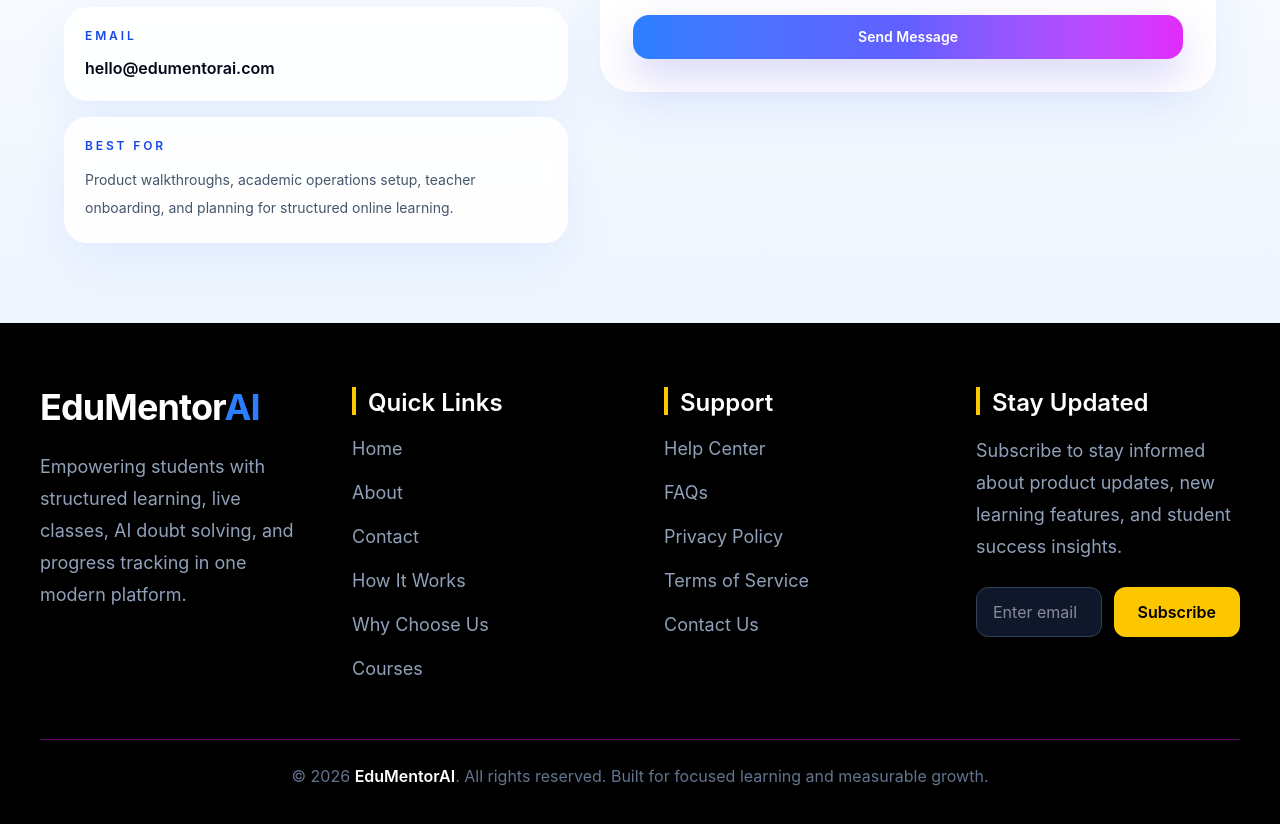
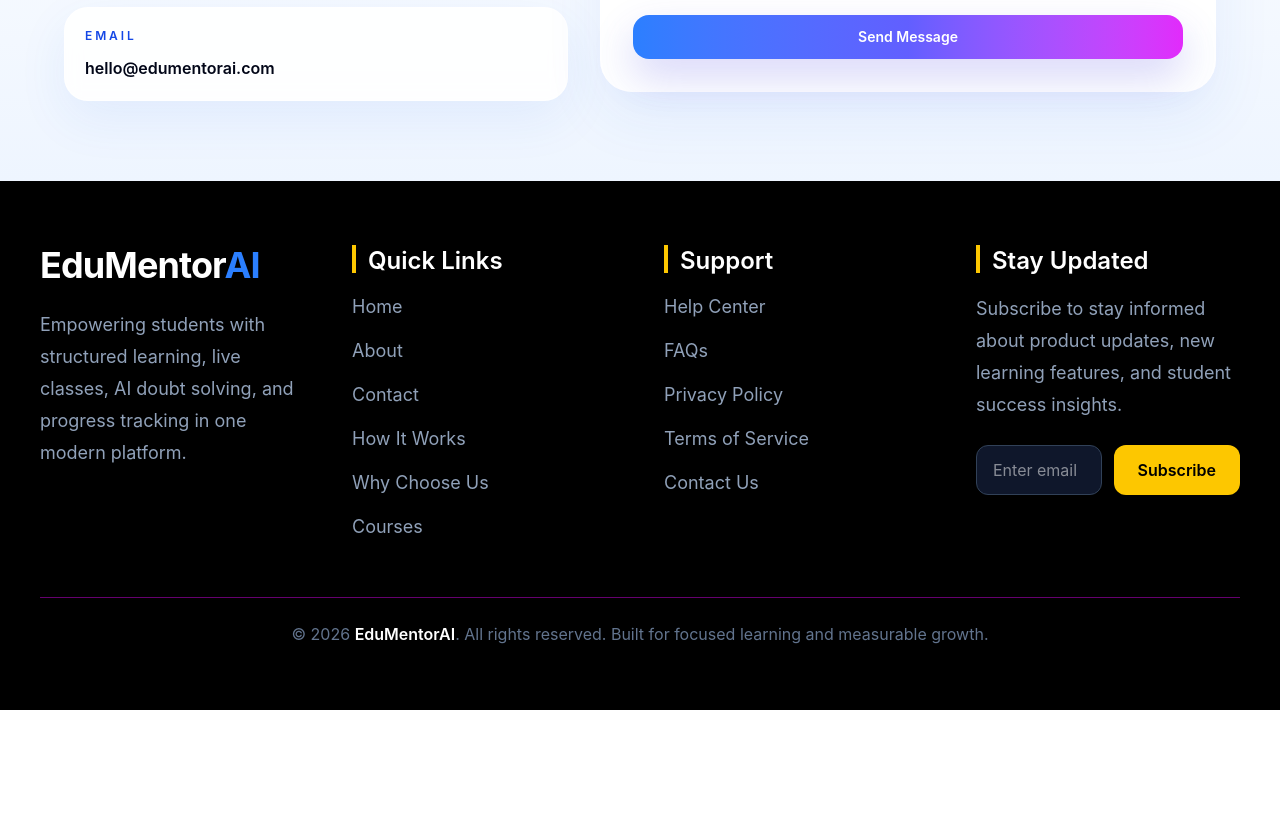
Before and after one commit to DevVinayShriffle/EduMentor-AI, a React (Vite) app in the folder frontend/: page / in a window 1280 px wide. Shown: the part 5776-6600 px from the top of the page. After the commit the page ends 6486 px from the top, so only its background shows below. Built offline with nearby package versions, Linux system fonts and the light colour scheme.

Commit message:
Removed not required div from Contact.jsx

```diff
--- a/frontend/src/sections/Contact.jsx
+++ b/frontend/src/sections/Contact.jsx
@@ -23,12 +23,6 @@ export default function Contact() {
               <div className="rounded-[24px] border border-white/75 bg-white/88 px-5 py-5 shadow-[0_18px_50px_rgba(37,99,235,0.08)] backdrop-blur">
                 <p className="text-xs font-semibold uppercase tracking-[0.24em] text-blue-700">Email</p>
                 <p className="mt-3 text-base font-semibold text-slate-950">hello@edumentorai.com</p>
-              </div>
-              <div className="rounded-[24px] border border-white/75 bg-white/88 px-5 py-5 shadow-[0_18px_50px_rgba(37,99,235,0.08)] backdrop-blur">
-                <p className="text-xs font-semibold uppercase tracking-[0.24em] text-blue-700">Best For</p>
-                <p className="mt-3 text-sm leading-7 text-slate-600">
-                  Product walkthroughs, academic operations setup, teacher onboarding, and planning for structured online learning.
-                </p>
               </div>
             </div>
           </div>
```
